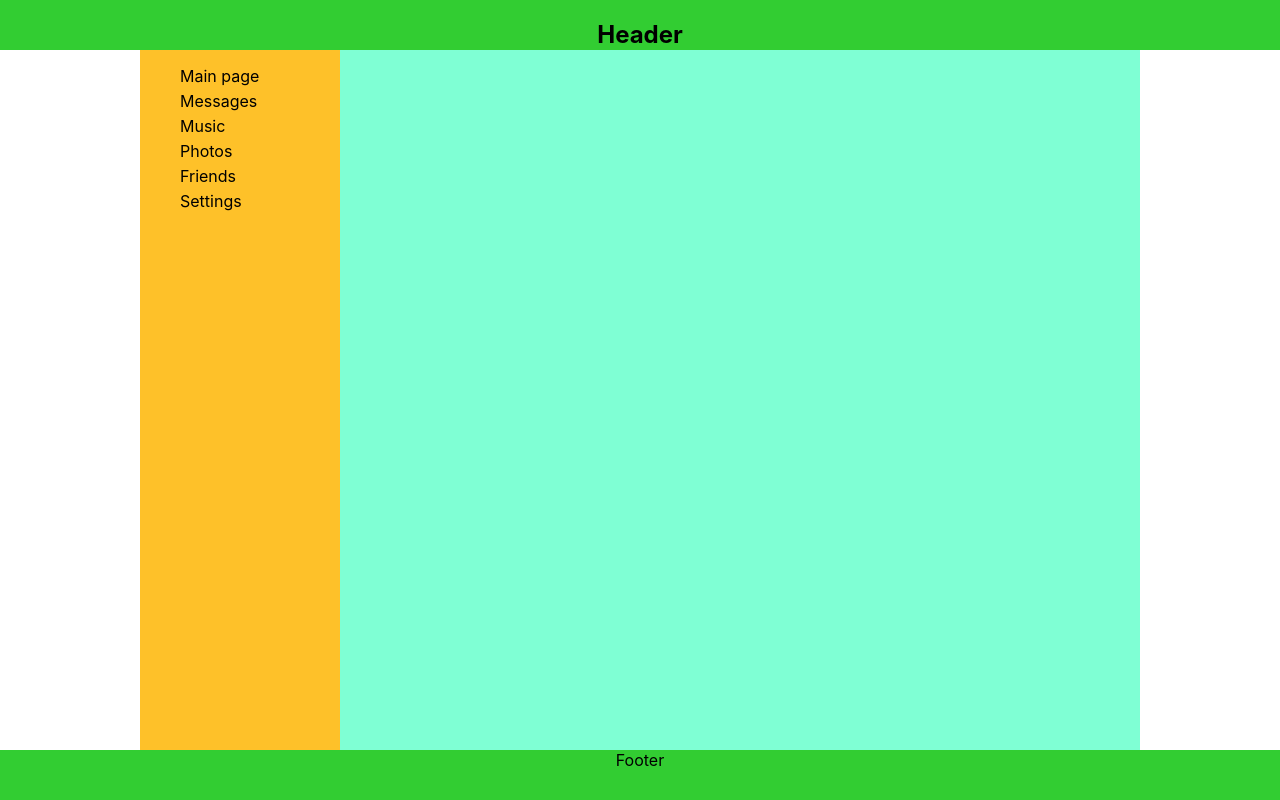
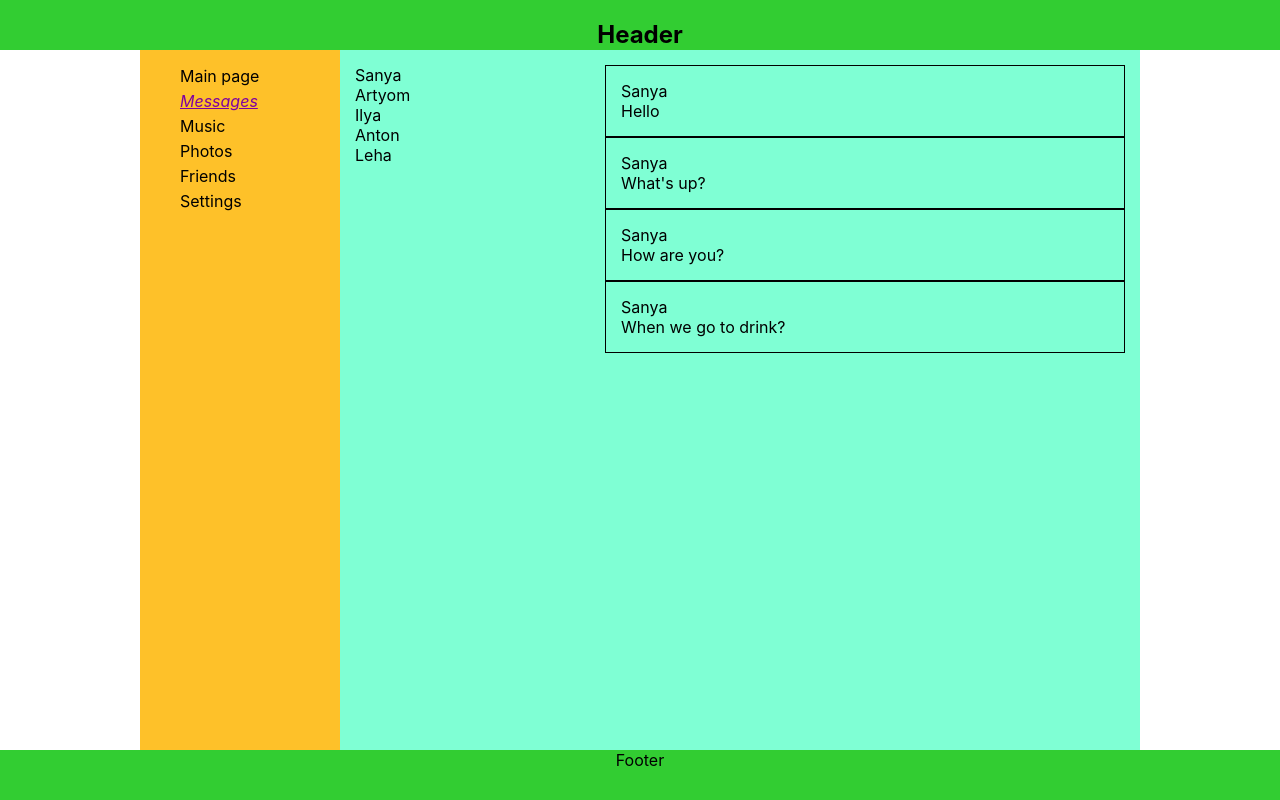
Before and after one commit to ArtyomSamsonchik/Social-network, a React (Create React App) app: page /dialogs in a window 1280 px wide. Built offline with nearby package versions, Linux system fonts and the light colour scheme.

Commit message:
Refactor DialogItem component

```diff
--- a/src/App.tsx
+++ b/src/App.tsx
@@ -19,7 +19,7 @@
                 <Navbar/>
                 <div className={s.main_content}>
                     <Route path={"/main_page"} component={MainPage}/>
-                    <Route path={"/messages"} component={MessagesPage}/>
+                    <Route path={"/dialogs"} component={MessagesPage}/>
                     <Route path={"/music"} component={MusicPage}/>
                     <Route path={"/photos"} component={PhotosPage}/>
                     <Route path={"/friends"} component={FriendsPage}/>
--- a/src/Components/Dialog/Dialog.tsx
+++ /dev/null
@@ -1,11 +0,0 @@
-import React from 'react';
-
-type DialogProps = {
-    userName: string
-}
-
-export const Dialog: React.FC<DialogProps> = (props) => {
-    return (
-        <div>{props.userName}</div>
-    );
-};
--- /dev/null
+++ b/src/Components/DialogItem/DialogItem.tsx
@@ -0,0 +1,16 @@
+import React from 'react';
+import {NavLink} from "react-router-dom";
+
+type DialogProps = {
+    userName: string
+    id: number
+}
+
+export const DialogItem: React.FC<DialogProps> = (props) => {
+    const path = `/dialogs/${props.id}`
+    return (
+        <div>
+            <NavLink to={path}>{props.userName}</NavLink>
+        </div>
+    );
+};
--- a/src/Components/Dialogs/Dialogs.tsx
+++ b/src/Components/Dialogs/Dialogs.tsx
@@ -1,15 +1,15 @@
 import React from 'react';
 import s from "./Dialogs.module.css";
-import {Dialog} from "../Dialog/Dialog";
+import {DialogItem} from "../DialogItem/DialogItem";
 
 export const Dialogs = () => {
     return (
         <div className={s.dialogs}>
-            <Dialog userName={"Sanya"}/>
-            <Dialog userName={"Artyom"}/>
-            <Dialog userName={"Ilya"}/>
-            <Dialog userName={"Anton"}/>
-            <Dialog userName={"Leha"}/>
+            <DialogItem userName={"Sanya"} id={1}/>
+            <DialogItem userName={"Artyom"} id={2}/>
+            <DialogItem userName={"Ilya"} id={3}/>
+            <DialogItem userName={"Anton"} id={4}/>
+            <DialogItem userName={"Leha"} id={5}/>
         </div>
     );
 };
--- a/src/Components/Navbar/Navbar.tsx
+++ b/src/Components/Navbar/Navbar.tsx
@@ -11,7 +11,7 @@
                         <NavLink activeClassName={s.selected} to="/main_page">Main page</NavLink>
                     </li>
                     <li>
-                        <NavLink activeClassName={s.selected} to="/messages">Messages</NavLink>
+                        <NavLink activeClassName={s.selected} to="/dialogs">Messages</NavLink>
                     </li>
                     <li>
                         <NavLink activeClassName={s.selected} to="/music">Music</NavLink>
```
